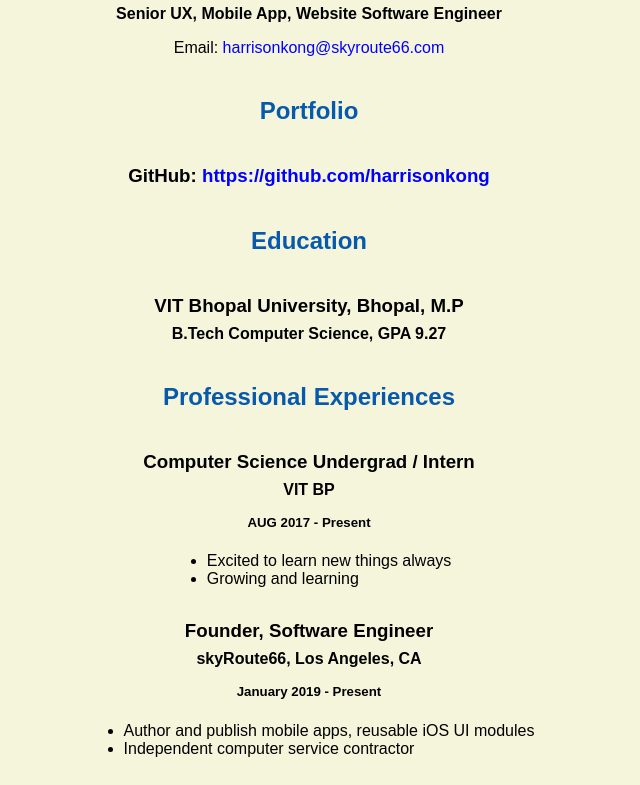
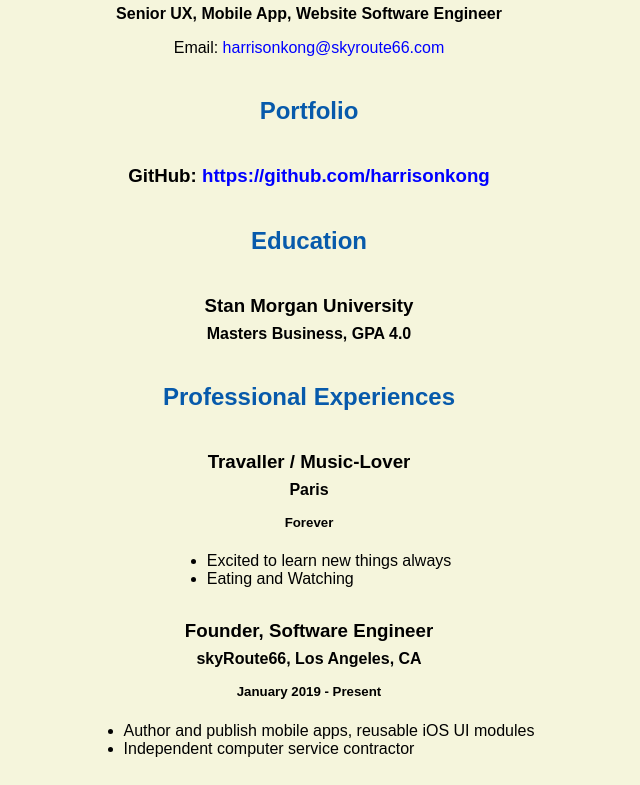
Before and after one commit to ash8ley/ash.github.io, a plain HTML site: page resume.html in a window 1280 px wide. Shown: the part 482-1267 px from the top of the page, without its empty margins (331-971 px from the left). Drawn offline with Linux system fonts and the light colour scheme.

Commit message:
Update resume.html

```diff
--- a/resume.html
+++ b/resume.html
@@ -10,7 +10,7 @@
     <link rel="FaviconIcon" href="favicon.ico" type="image/x-icon">
     <link rel="shortcut" href="favicon.ico" type="image/x-icon">
     <meta name="viewport" content="width-device-width, initial-scale=1, shrink-to-fit=no">
-    <meta name="name" content="Ankita Vaish's Portal">
+    <meta name="name" content="HK Portal">
     <meta name="robots" content="noindex,nofollow">
   </header>
 
@@ -29,19 +29,18 @@
       <h3>GitHub: <a href="https://github.com/harrisonkong" target="_blank">https://github.com/harrisonkong</a></h3>
 
       <h2> Education</h2>
-      <h3>VIT Bhopal University, Bhopal, M.P</h3>
-      <h4>B.Tech Computer Science, GPA 9.27</h4>
+    <h3>Stan Morgan University</h3>
+    <h4>Masters Business, GPA 4.0</h4>
 
-      <h2>Professional Experiences</h2>
+    <h2>Professional Experiences</h2>
 
-      <h3>Computer Science Undergrad / Intern </h3>
-      <h4>VIT BP</h4>
-      <h5>AUG 2017 - Present</h5>
-      <ul>
-        <li>Excited to learn new things always</li>
-        <li>Growing and learning</li>
-      </ul>
-
+    <h3>Travaller / Music-Lover </h3>
+    <h4>Paris</h4>
+    <h5>Forever</h5>
+    <ul>
+      <li>Excited to learn new things always</li>
+      <li>Eating and Watching</li>
+    </ul>
     <h3>Founder, Software Engineer</h3>
     <h4>skyRoute66, Los Angeles, CA</h4>
     <h5>January 2019 - Present</h5>
```
